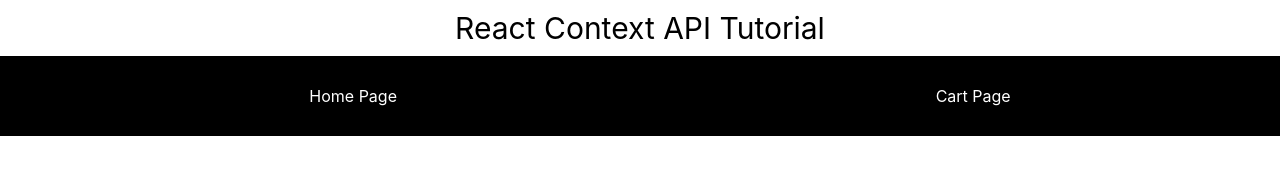
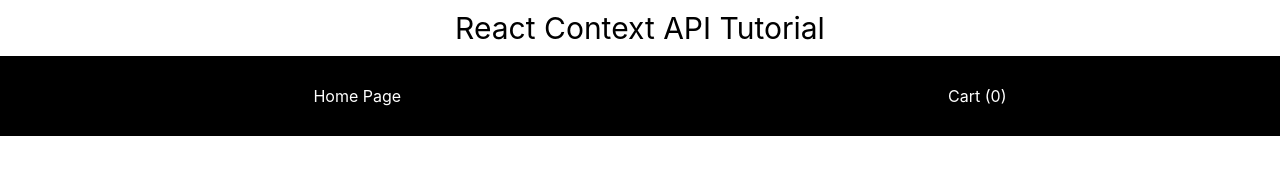
Before and after one commit to cedryc-ruth/shop-react, a React (Create React App) app: page / in a window 1280 px wide. Shown: the top 176 px of the page. Built offline with nearby package versions, Linux system fonts and the light colour scheme.

Commit message:
context API solution

```diff
--- a/src/App.js
+++ b/src/App.js
@@ -8,15 +8,14 @@ import NoPage from './components/NoPage';
 import { useState } from 'react';
 
 function App() {
-  const [cart,setCart] = useState([]);
 
   return (
     <BrowserRouter>
 
       <Routes>
         <Route path='/' element={<Layout />}>
-          <Route index element={<Home cart={cart} setCart={setCart} />} exact />
-          <Route path='/Cart' element={<Cart cart={cart} setCart={setCart} />} />
+          <Route index element={<Home />} exact />
+          <Route path='/Cart' element={<Cart />} />
           <Route path='*' element={<NoPage />} />
         </Route>
       </Routes>
--- /dev/null
+++ b/src/Context.js
@@ -0,0 +1,11 @@
+import { createContext, useState } from "react";
+
+export const CartContext = createContext();
+
+const Context = ({ children }) => {
+    const [cart,setCart] = useState([]);
+
+    return <CartContext.Provider value={{cart,setCart}}>{children}</CartContext.Provider>;
+}
+
+export default Context;
--- a/src/components/Cart.js
+++ b/src/components/Cart.js
@@ -1,22 +1,21 @@
-import { useEffect, useState } from "react";
+import { useContext, useEffect, useState } from "react";
 import SingleProduct from "./SingleProduct";
+import { CartContext } from '../Context';
 
-const Cart = (props) => {
-    const cart = props.cart;
-    const setCart = props.setCart;
-
+const Cart = () => {
+    const {cart} = useContext(CartContext);
     const [total, setTotal] = useState();
 
     useEffect(() => {
         setTotal(cart.reduce((acc, curr)=> acc + Number(curr.price),0));
     },[cart]);
 
-    return <div>{console.log(props.cart)}
+    return <div>{console.log(cart)}
         <span style={{ fontSize: 30 }}>My Cart</span>
         <span style={{ fontSize: 30 }}>Total: {total}&nbsp;€</span>
         <div className="productContainer">
             {cart.map((prod) => (
-                <SingleProduct prod={prod} key={prod.id} cart={cart} setCart={setCart} />
+                <SingleProduct prod={prod} key={prod.id} />
             ))}
         </div>
     </div>;
--- a/src/components/Header.js
+++ b/src/components/Header.js
@@ -1,7 +1,12 @@
 import { Link } from "react-router-dom";
+import Cart from "./Cart";
 import './styles.css';
+import { CartContext } from '../Context';
+import { useContext } from "react";
 
 const Header = () => {
+    const {cart} = useContext(CartContext);
+
     return <div>
         <span className="header">React Context API Tutorial</span>
         <ul className="nav">
@@ -9,7 +14,7 @@ const Header = () => {
                 <Link to="/">Home Page</Link>
             </li>
             <li>
-                <Link to="/cart">Cart Page</Link>
+                <Link to="/cart">Cart ({ cart.length })</Link>
             </li>
         </ul>
     </div>;
--- a/src/components/Home.js
+++ b/src/components/Home.js
@@ -5,7 +5,7 @@ import './styles.css';
 
 faker.seed(100);
 
-const Home = (props) => {
+const Home = () => {
     const productsArray = [...Array(20)].map(()=>({
         id:faker.datatype.uuid(),
         name:faker.commerce.productName(),
@@ -14,14 +14,11 @@ const Home = (props) => {
     }));
 
     //console.log(productsArray);
-    const cart = props.cart;
-    const setCart = props.setCart;
 
-    console.log(cart);
     const [products] = useState(productsArray);
 
     return <div className='productContainer'>{products.map((prod)=>(
-        <SingleProduct prod={prod} key={prod.id} cart={cart} setCart={setCart} />
+        <SingleProduct prod={prod} key={prod.id} />
     ))}</div>;
 }
 
--- a/src/components/SingleProduct.js
+++ b/src/components/SingleProduct.js
@@ -1,4 +1,9 @@
-const SingleProduct = ({ prod, cart, setCart }) => {
+import { useContext, useState } from 'react';
+import { CartContext } from '../Context';
+
+const SingleProduct = ({ prod }) => {
+    const {cart, setCart} = useContext(CartContext);
+
     return (
         <div className="products">
             <img src={prod.image} alt={prod.name} />
--- a/src/index.js
+++ b/src/index.js
@@ -2,10 +2,13 @@ import React from 'react';
 import ReactDOM from 'react-dom/client';
 import './index.css';
 import App from './App';
+import Context from './Context';
 
 const root = ReactDOM.createRoot(document.getElementById('root'));
 root.render(
   <React.StrictMode>
-    <App />
+    <Context>
+      <App />
+    </Context>
   </React.StrictMode>
 );
```
